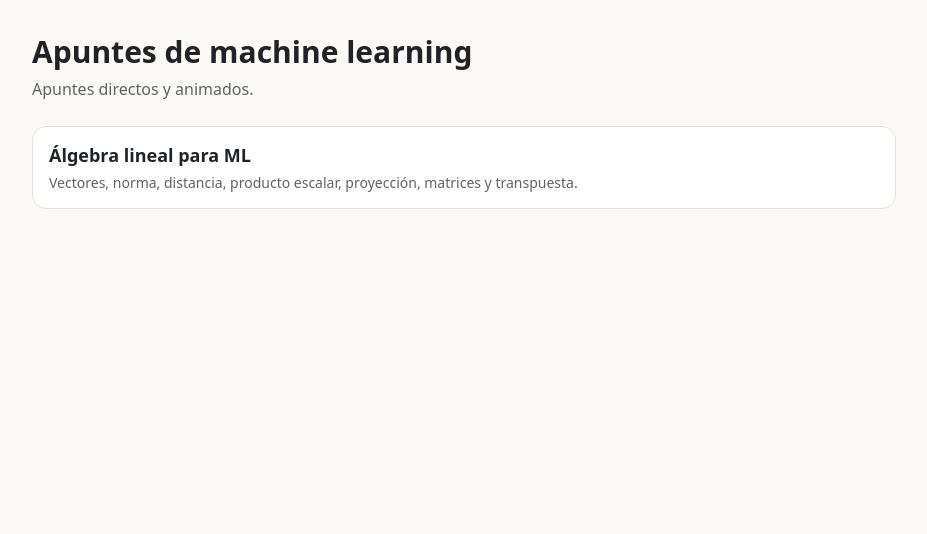
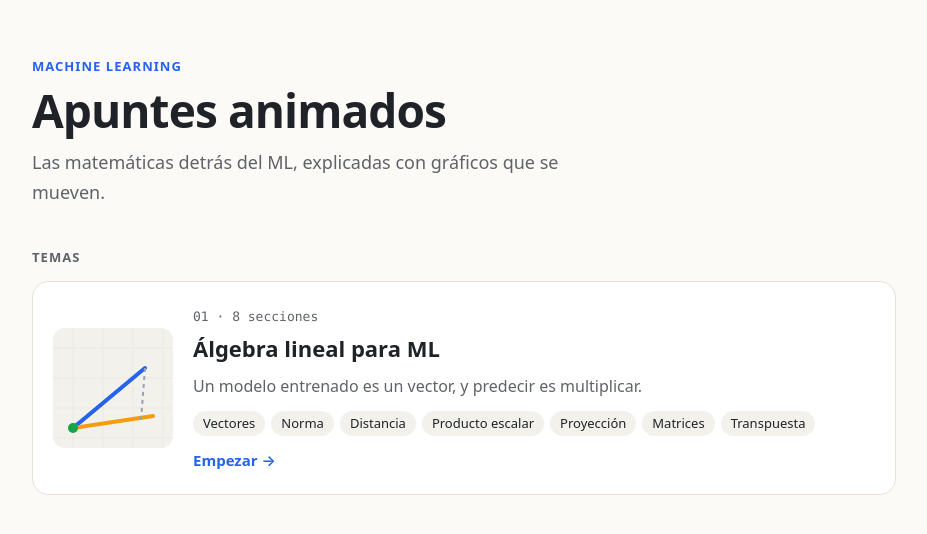
Before and after one commit to sebbjf/ml-apuntes, a plain HTML site: page index.html in a window 1280 px wide. Shown: the whole page, without its empty margins (176-1103 px from the left). Drawn offline with Linux system fonts and the light colour scheme.

Commit message:
Rediseña el índice y añade botón para volver
Co-Authored-By: Claude Opus 5.5 <noreply@anthropic.com>

```diff
--- a/index.html
+++ b/index.html
@@ -5,26 +5,51 @@
 <meta name="viewport" content="width=device-width, initial-scale=1">
 <title>Apuntes de ML</title>
 <style>
-:root{--bg:#fbfaf7;--card:#fff;--ink:#1f2328;--muted:#5f6368;--line:#e6e2d8;--accent:#2563eb}
-@media (prefers-color-scheme:dark){:root{--bg:#18181a;--card:#222225;--ink:#ecebe7;--muted:#a8a69f;--line:#3a3a3e;--accent:#7aa7ff}}
+:root{--bg:#fbfaf7;--card:#fff;--ink:#1f2328;--muted:#5f6368;--line:#e6e2d8;--soft:#f3f1ec;--accent:#2563eb;--grid:#ece9e1}
+@media (prefers-color-scheme:dark){:root{--bg:#18181a;--card:#222225;--ink:#ecebe7;--muted:#a8a69f;--line:#3a3a3e;--soft:#2a2a2e;--accent:#7aa7ff;--grid:#2e2e32}}
 *{box-sizing:border-box}
 body{margin:0;background:var(--bg);color:var(--ink);font:16px/1.65 system-ui,-apple-system,"Segoe UI",Roboto,sans-serif}
-main{max-width:900px;margin:0 auto;padding:24px 18px 80px}
-h1{font-size:30px;line-height:1.2;margin:10px 0 6px;font-weight:650}
-.sub{color:var(--muted);margin:0 0 24px}
-a.card{display:block;text-decoration:none;color:var(--ink);background:var(--card);border:1px solid var(--line);border-radius:14px;padding:14px 16px;margin:12px 0}
-a.card:hover{border-color:var(--accent)}
-a.card b{font-size:18px}
-a.card span{display:block;color:var(--muted);font-size:14px}
+main{max-width:900px;margin:0 auto;padding:56px 18px 80px}
+.kicker{font-size:13px;letter-spacing:.08em;text-transform:uppercase;color:var(--accent);font-weight:600;margin:0}
+h1{font-size:clamp(32px,6vw,46px);line-height:1.1;margin:8px 0 12px;font-weight:700;letter-spacing:-.02em}
+.sub{color:var(--muted);font-size:18px;max-width:560px;margin:0 0 40px}
+h2{font-size:13px;letter-spacing:.08em;text-transform:uppercase;color:var(--muted);font-weight:600;margin:0 0 12px}
+a.card{display:grid;grid-template-columns:120px 1fr;gap:20px;align-items:center;text-decoration:none;color:var(--ink);background:var(--card);border:1px solid var(--line);border-radius:16px;padding:20px;transition:border-color .2s,transform .2s,box-shadow .2s}
+a.card:hover{border-color:var(--accent);transform:translateY(-2px);box-shadow:0 8px 24px rgba(0,0,0,.06)}
+a.card:focus-visible{outline:3px solid var(--accent);outline-offset:3px}
+.thumb{width:120px;height:120px;border-radius:12px;background:var(--soft)}
+.thumb .g{stroke:var(--grid)}
+.num{font-size:13px;color:var(--muted);font-family:ui-monospace,Menlo,Consolas,monospace}
+.card h3{font-size:22px;margin:2px 0 6px;font-weight:650}
+.card p{margin:0 0 12px;color:var(--muted)}
+.tags{display:flex;flex-wrap:wrap;gap:6px}
+.tags span{font-size:13px;background:var(--soft);padding:2px 10px;border-radius:999px}
+.go{color:var(--accent);font-weight:600;font-size:15px;margin-top:12px;display:inline-block}
+@media (max-width:560px){a.card{grid-template-columns:1fr}.thumb{width:100%;height:110px}}
 </style>
 </head>
 <body>
 <main>
-<h1>Apuntes de machine learning</h1>
-<p class="sub">Apuntes directos y animados.</p>
+<p class="kicker">Machine learning</p>
+<h1>Apuntes animados</h1>
+<p class="sub">Las matemáticas detrás del ML, explicadas con gráficos que se mueven.</p>
+
+<h2>Temas</h2>
 <a class="card" href="algebra_lineal.html">
-  <b>Álgebra lineal para ML</b>
-  <span>Vectores, norma, distancia, producto escalar, proyección, matrices y transpuesta.</span>
+  <svg class="thumb" viewBox="0 0 120 120" aria-hidden="true">
+    <path class="g" d="M20 0V120M50 0V120M80 0V120M110 0V120M0 20H120M0 50H120M0 80H120M0 110H120" stroke-width="1"/>
+    <line x1="20" y1="100" x2="92" y2="40" stroke="#2563eb" stroke-width="4" stroke-linecap="round"/>
+    <line x1="20" y1="100" x2="100" y2="88" stroke="#f59e0b" stroke-width="4" stroke-linecap="round"/>
+    <line x1="92" y1="40" x2="88" y2="92" stroke="#94a3b8" stroke-width="2" stroke-dasharray="4 4"/>
+    <circle cx="20" cy="100" r="5" fill="#16a34a"/>
+  </svg>
+  <div>
+    <span class="num">01 · 8 secciones</span>
+    <h3>Álgebra lineal para ML</h3>
+    <p>Un modelo entrenado es un vector, y predecir es multiplicar.</p>
+    <div class="tags"><span>Vectores</span><span>Norma</span><span>Distancia</span><span>Producto escalar</span><span>Proyección</span><span>Matrices</span><span>Transpuesta</span></div>
+    <span class="go">Empezar →</span>
+  </div>
 </a>
 </main>
 </body>
```
Also changed, not shown: algebra_lineal.html (+3 -0 lines).
